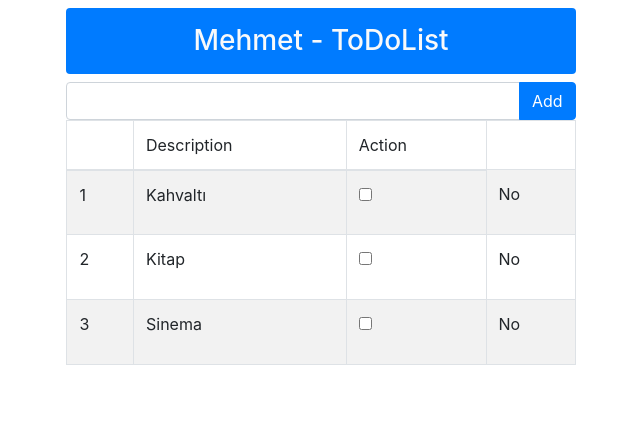
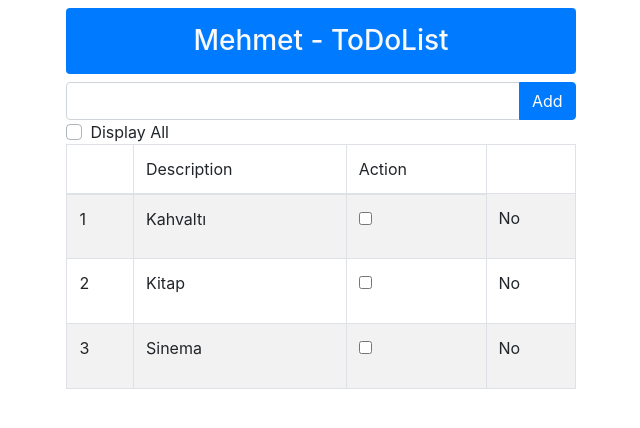
Before and after one commit to memo1093/ToDoApp, an Angular app: page / in a window 1280 px wide. Shown: the top 428 px of the page, without its empty margins (319-959 px from the left). Built offline with nearby package versions, Linux system fonts and the light colour scheme.

Commit message:
Lesson 7:Show All Items

```diff
--- a/src/app/app.component.html
+++ b/src/app/app.component.html
@@ -7,7 +7,12 @@
         <div class="input-group-append">
           <div class="btn btn-primary" (click)="addItem(todoText.value); todoText.value='' ">Add</div>
         </div>
+
       </div>
+      <div class="custom-control custom-checkbox">
+        <input type="checkbox" id="displayAll" class="custom-control-input" [(ngModel)]="isDisplay">
+        <label for="displayAll" class="custom-control-label">Display All</label>
+    </div>
 
       <table class="table table-striped table-bordered">
         <thead>
@@ -15,8 +20,9 @@
               <th></th>
             <td>Description</td>
             <td>Action</td>
-          </tr>
+            </tr>
         </thead>
+
         <tbody>
             <tr *ngFor="let item of getItems(); let i = index">
                 <td>{{ i+1 }}</td>
--- a/src/app/app.component.ts
+++ b/src/app/app.component.ts
@@ -10,11 +10,15 @@ import { Model,ToDoItem } from "./model";
 export class AppComponent {
   title = "ToDoApp";
   model = new Model();
+  isDisplay = false;
 
   getName(){
     return this.model.user;
   }
   getItems(){
+    if (this.isDisplay) {
+      return this.model.items;
+    }
     return this.model.items.filter(item=>!item.action);
   }
   addItem(value){
```
